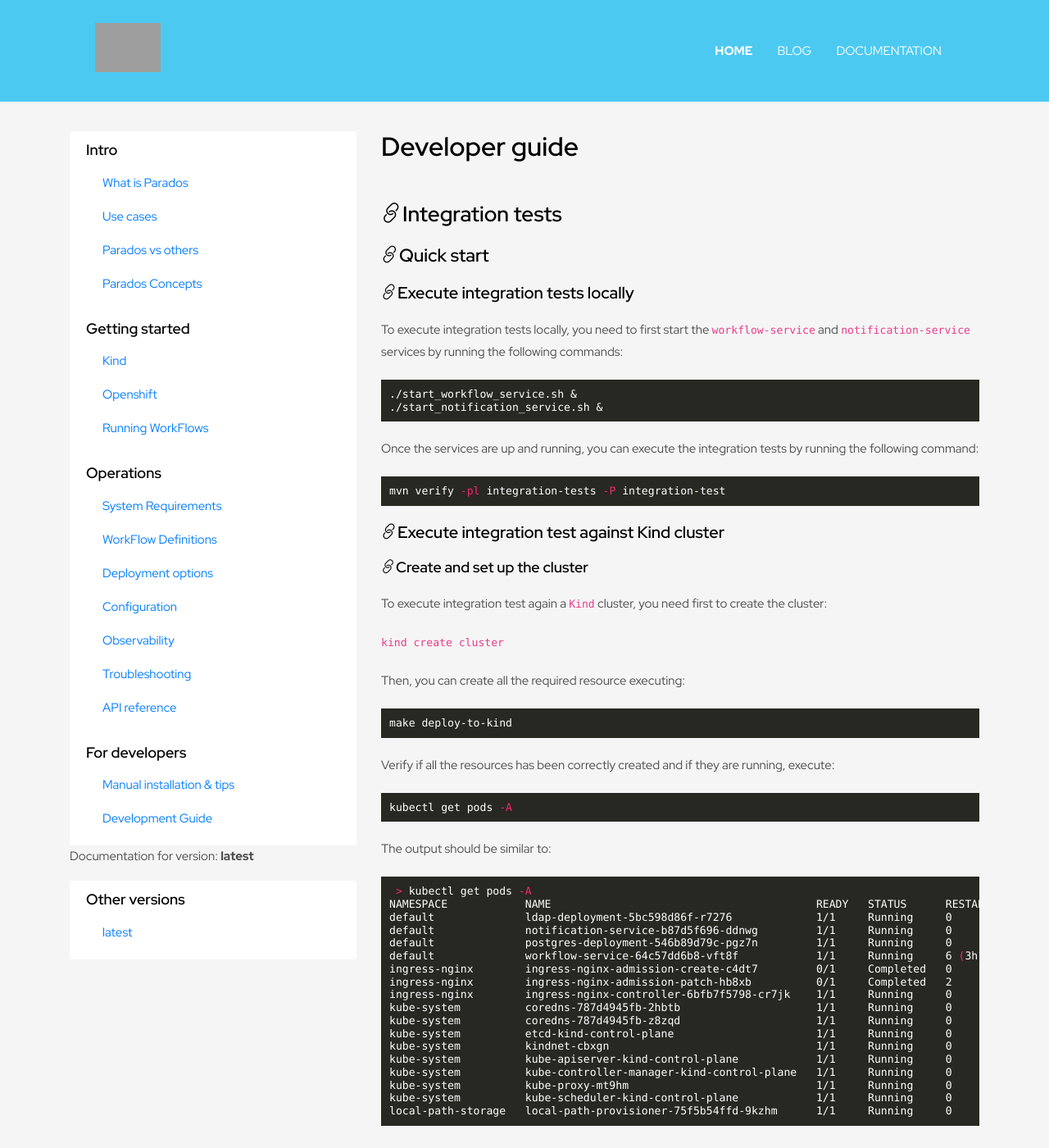
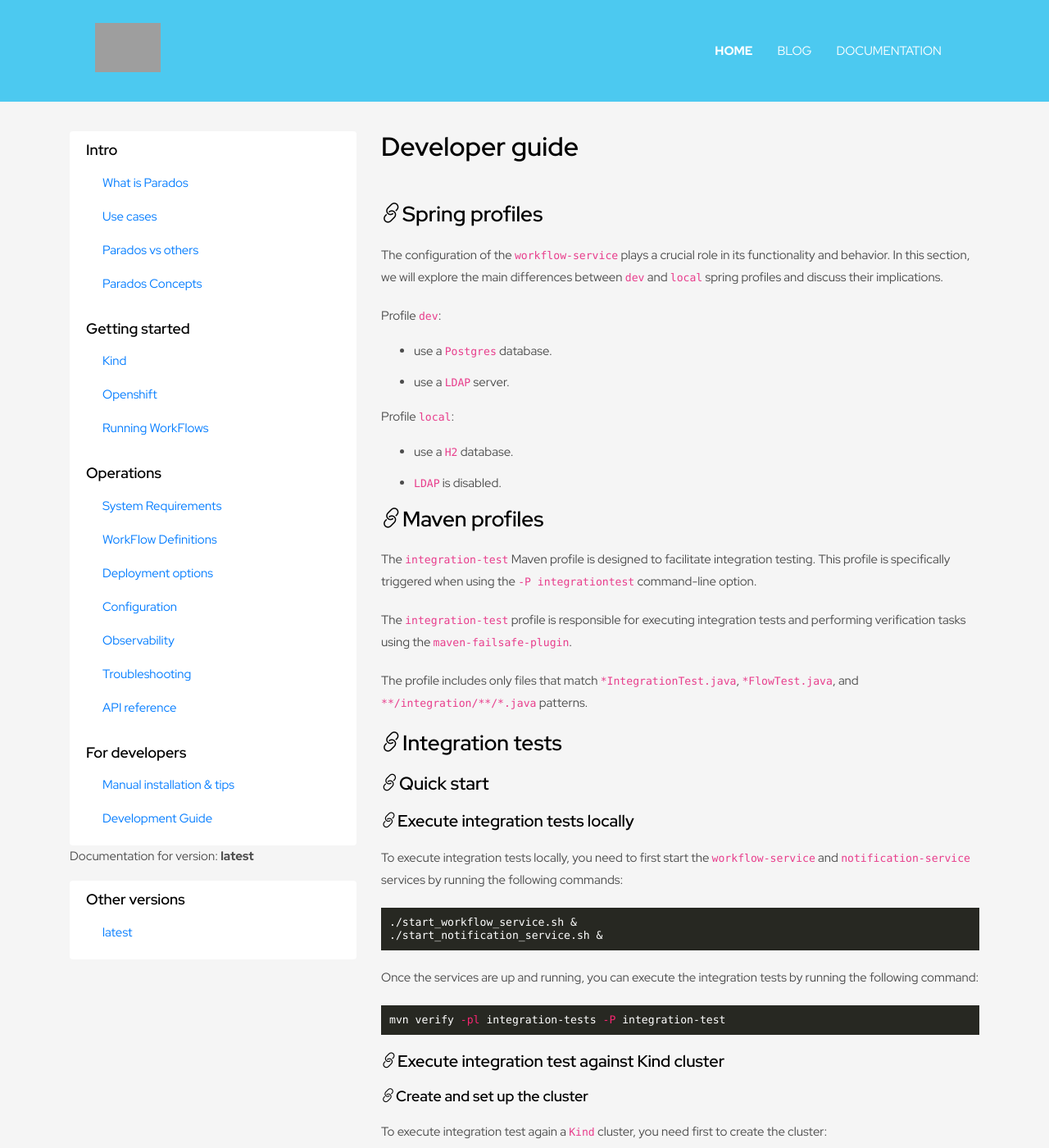
Before and after one commit to parodos-dev/parodos-dev.github.io, a Jekyll site: the page built from documentation/latest/dev/guide.md, in a window 1280 px wide and 1400 px high. Shown: the whole window at 82% size. Built offline with Jekyll 4.4.1, drawn with Linux system fonts in a browser that asks for light colours; a script that is not in the unit is left out; some of the changed text lies outside the part shown; grey boxes are pictures that could not be loaded.

Commit message:
Add description on spring and maven profiles
Signed-off-by: Gloria Ciavarrini <gciavarrini@redhat.com>

```diff
--- a/documentation/latest/dev/guide.md
+++ b/documentation/latest/dev/guide.md
@@ -2,6 +2,33 @@
 layout: documentation
 title: Developer guide
 ---
+## Spring profiles
+
+The configuration of the `workflow-service` plays a crucial role in its
+functionality and behavior. In this section, we will explore the main differences
+between `dev` and `local` spring profiles and discuss their implications.
+
+Profile `dev`:
+
+- use a `Postgres` database.
+- use a `LDAP` server.
+
+Profile `local`:
+
+- use a `H2` database.
+- `LDAP` is disabled.
+
+## Maven profiles
+
+The `integration-test` Maven profile is designed to facilitate integration testing.
+This profile is specifically triggered when using the `-P integrationtest`
+command-line option.
+
+The `integration-test` profile is responsible for executing integration tests
+and performing verification tasks using the `maven-failsafe-plugin`.
+
+The profile includes only files that match `*IntegrationTest.java`,
+`*FlowTest.java`, and `**/integration/**/*.java` patterns.
 
 ## Integration tests
 
@@ -89,6 +116,10 @@ mvn verify -pl integration-tests -P integration-test -Dspring.profiles.active=de
 Please note that `WORKFLOW_SERVICE_PATH` and `NOTIFICATION_SERVICE_PATH` are
 the `Ingress` paths defined in [ingress.yaml](https://github.com/parodos-dev/parodos/blob/main/hack/manifests/testing/ingress.yaml).
 They ensure that the integration tests communicate with the correct services.
+
+By combining the `integration-test` Maven profile with the `dev` Spring
+profile, developers can effectively test the workflow service in a realistic
+environment, validating its functionality and behavior in real-world scenarios.
 
 ##### Update the cluster
 
```
Also changed, not shown: other parts of documentation/latest/dev/guide.md (+0 -3 lines).
